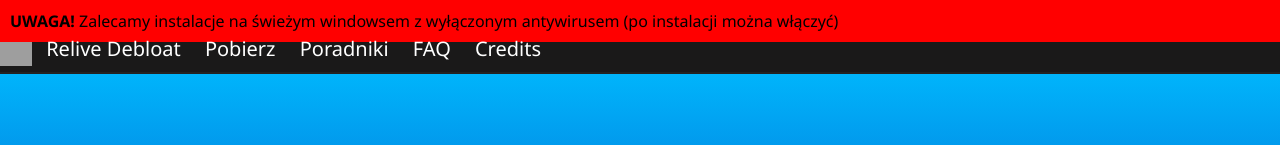
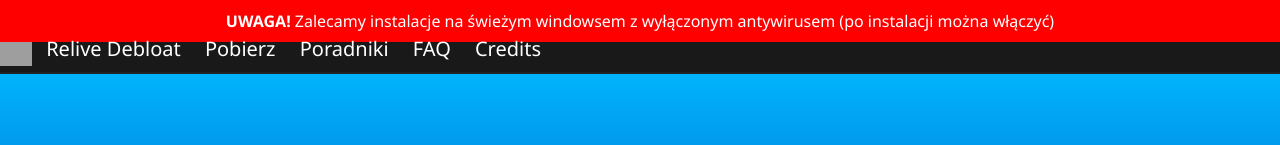
Before and after one commit to Relive-Team/website, a plain HTML site: page relivedebloat/index.html in a window 1280 px wide. Shown: the top 145 px of the page. Drawn offline with nearby package versions, Linux system fonts and the light colour scheme; grey boxes are pictures that could not be loaded; a script that the page names is missing.

Commit message:
wyśrodkowano i poprawiono tekst

```diff
--- a/relivedebloat/index.html
+++ b/relivedebloat/index.html
@@ -17,7 +17,7 @@
         AOS.init();
         </script>
         <script src="script.js"></script>
-		<div style="background-color:red;padding:10px;"><b>UWAGA!</b> Zalecamy instalacje na świeżym windowsem z wyłączonym antywirusem (po instalacji można włączyć)</div>
+		<div style="background-color:red;padding:10px;text-align:center;color:white;"><b>UWAGA!</b> Zalecamy instalacje na świeżym windowsem z wyłączonym antywirusem (po instalacji można włączyć)</div>
         <div class="nav" data-aos="fade-down" data-aos-duration="1000" data-aos-delay="200">
             <a href="/"><img src="https://reliveteam.eu/images/logo-relive.png" width="32"></a>
             <a class="nav-link" href="#">Relive Debloat</a>
```
